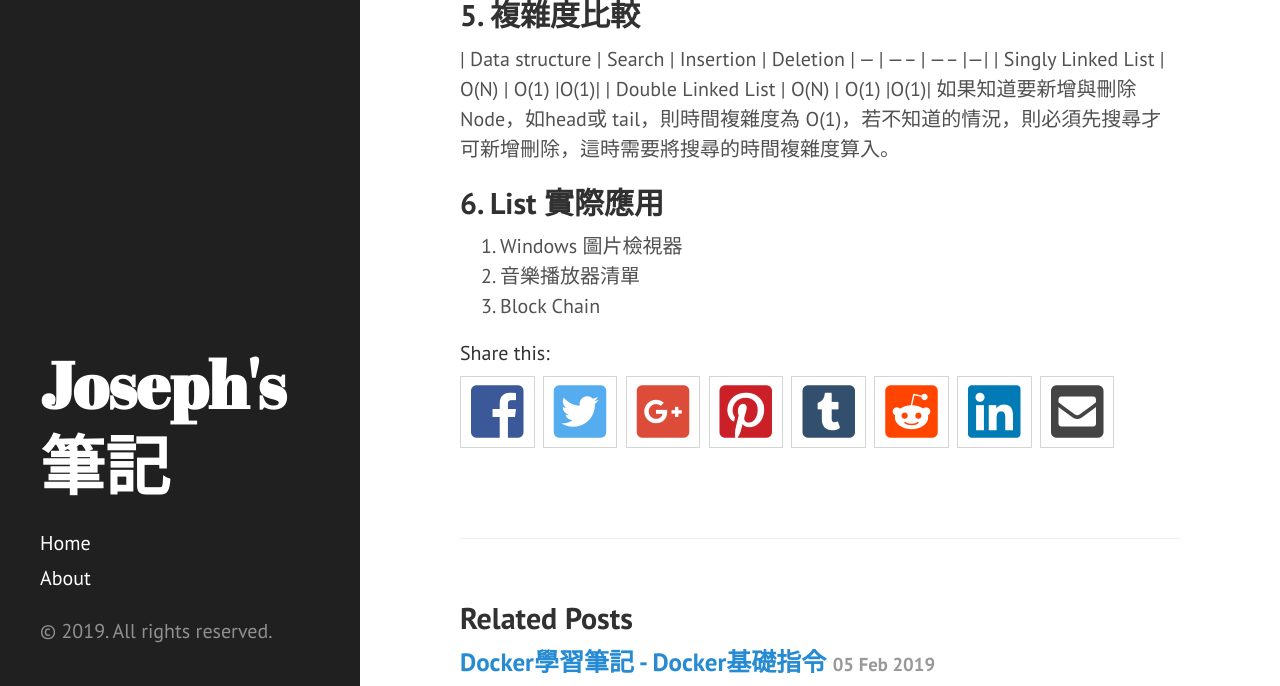
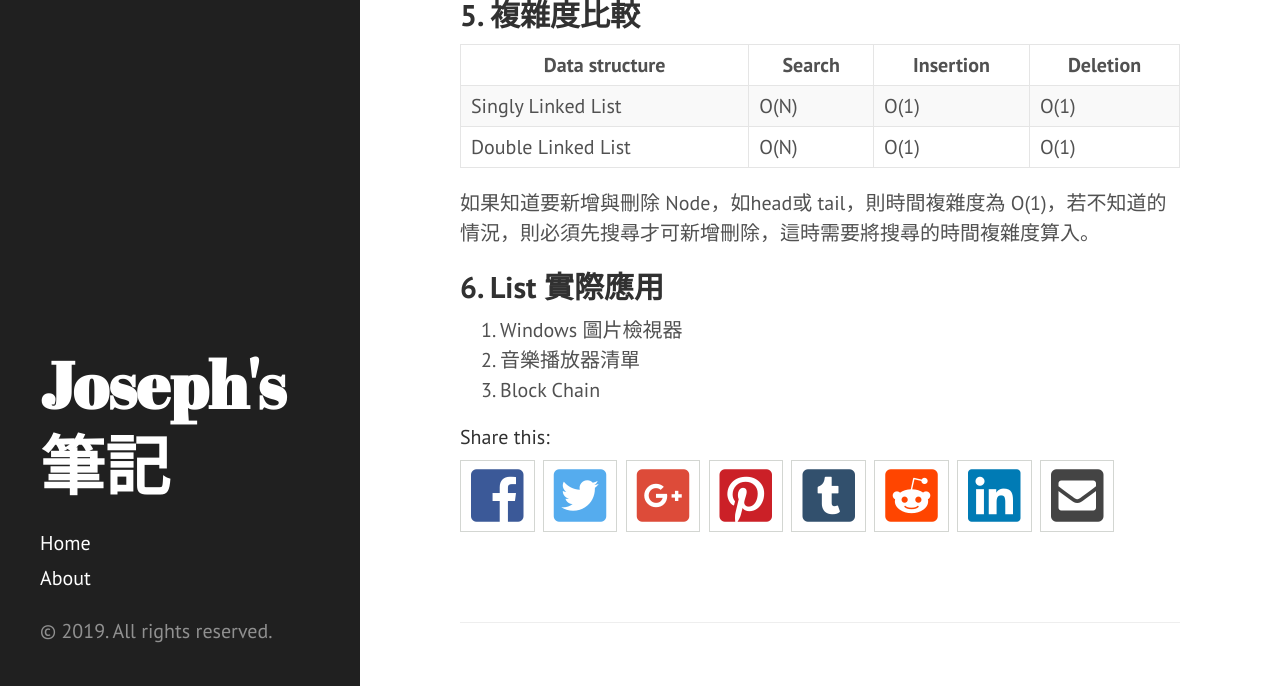
Before and after one commit to josephjsf2/josephjsf2.github.io, a Jekyll site: the page built from _posts/data structure & algorithm/2019/03/10/2019-03-10-List.md, in a window 1280 px wide and 900 px high, scrolled down 6956 px, cut to the strip 214-900 px from the top of the window. Built offline with Jekyll 4.4.1, drawn with Linux system fonts in a browser that asks for light colours; nearby versions of some CDN libraries; comment, search, counter and statistics services are not loaded.

Commit message:
fix table content

```diff
--- a/_posts/data structure & algorithm/2019/03/10/2019-03-10-List.md
+++ b/_posts/data structure & algorithm/2019/03/10/2019-03-10-List.md
@@ -152,10 +152,11 @@ List的一種變形，將 List 最後一個 Node 的next 指向第一個 Node，
 
 ## 5. 複雜度比較
 
-| Data structure | Search | Insertion | Deletion
-| --- | ----- | ----- |---|
-| Singly Linked List | O(N) | O(1) |O(1)|
-| Double Linked List | O(N) | O(1) |O(1)|
+| Data structure     | Search | Insertion | Deletion |
+| ---------------    | ------ | --------- | -------- |
+| Singly Linked List | O(N)   | O(1)      | O(1)     |
+| Double Linked List | O(N)   | O(1)      | O(1)     |
+
 如果知道要新增與刪除 Node，如head或 tail，則時間複雜度為 O(1)，若不知道的情況，則必須先搜尋才可新增刪除，這時需要將搜尋的時間複雜度算入。
 
 ## 6. List 實際應用
```
